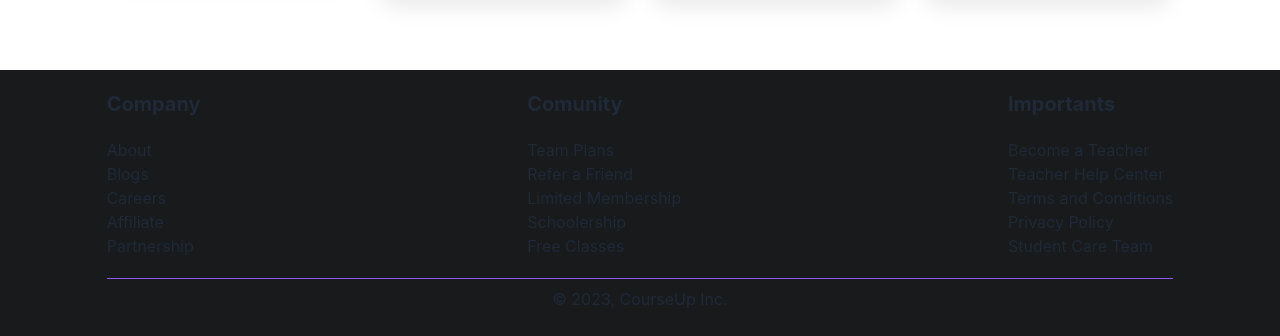
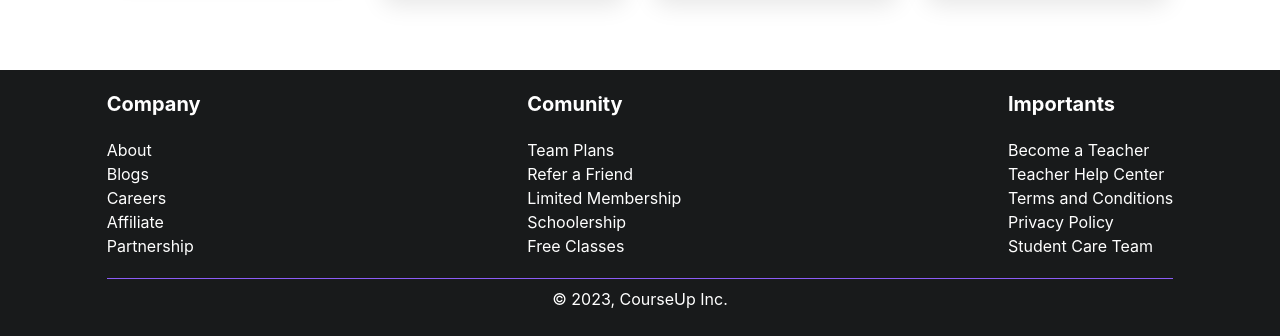
Before and after one commit to saadhossain/courseup-react, a React (Create React App) app: page /offer in a window 1280 px wide. Shown: the part 635-971 px from the top of the page. Built offline with nearby package versions, Linux system fonts and the light colour scheme; no server answers.

Commit message:
Footer text color changed

```diff
--- a/src/Components/Courses/CourseSingle.js
+++ b/src/Components/Courses/CourseSingle.js
@@ -1,6 +1,5 @@
 import { StarIcon } from '@heroicons/react/24/solid';
 import React from 'react';
-import placeholder from './home-banner.jpg'
 const CourseSingle = ({ course }) => {
     const { image, name, price, tutor, rating } = course;
     return (
--- a/src/Components/Footer/Footer.js
+++ b/src/Components/Footer/Footer.js
@@ -2,7 +2,7 @@ import React from 'react';
 
 const Footer = () => {
     return (
-        <div className='bg-[#181A1B] py-5 mt-10'>
+        <div className='bg-[#181A1B] text-white py-5 mt-10'>
             <div className='md:w-10/12 mx-auto'>
                 <section className='md:flex justify-between gap-5 md:gap-10 ml-10 md:ml-0'>
                     {/* Compnay information */}
```
